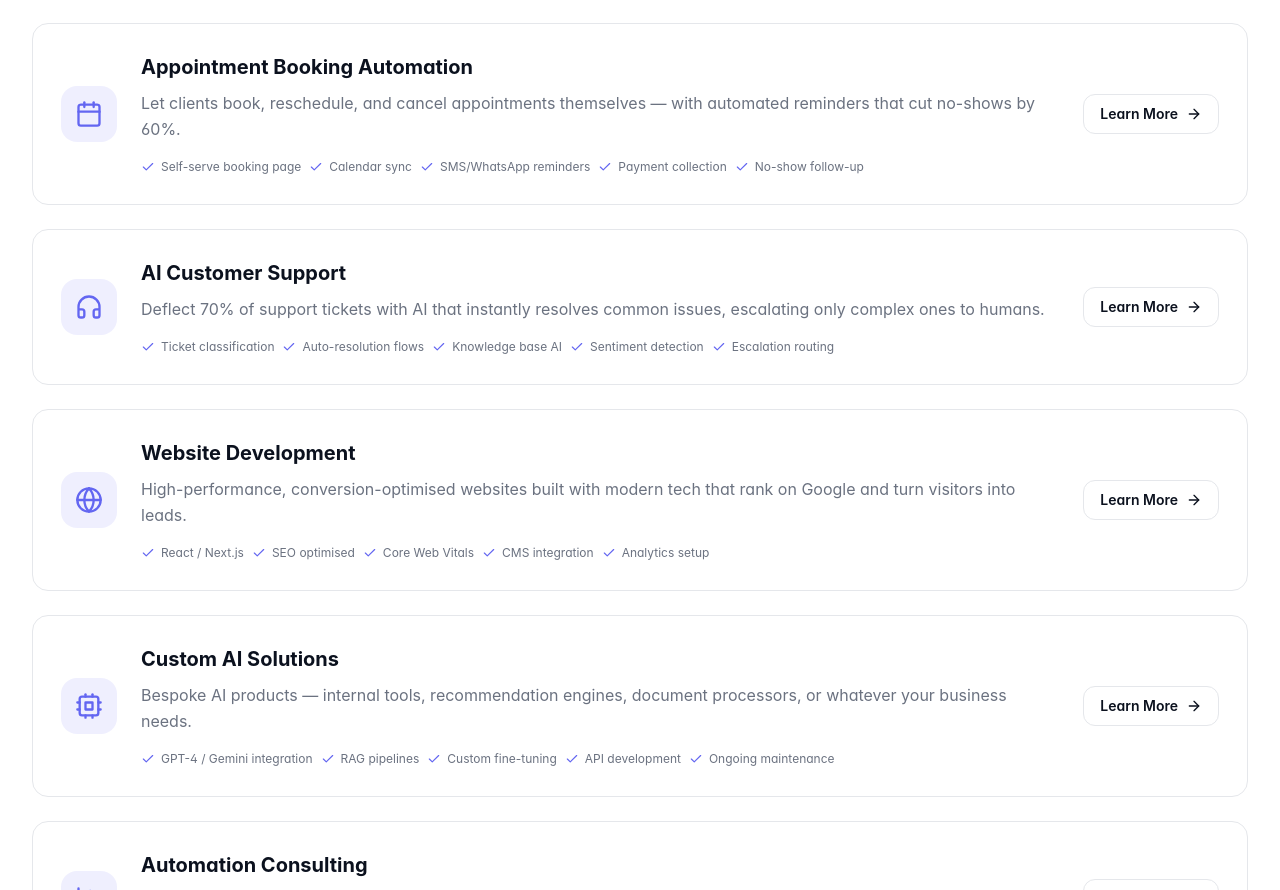
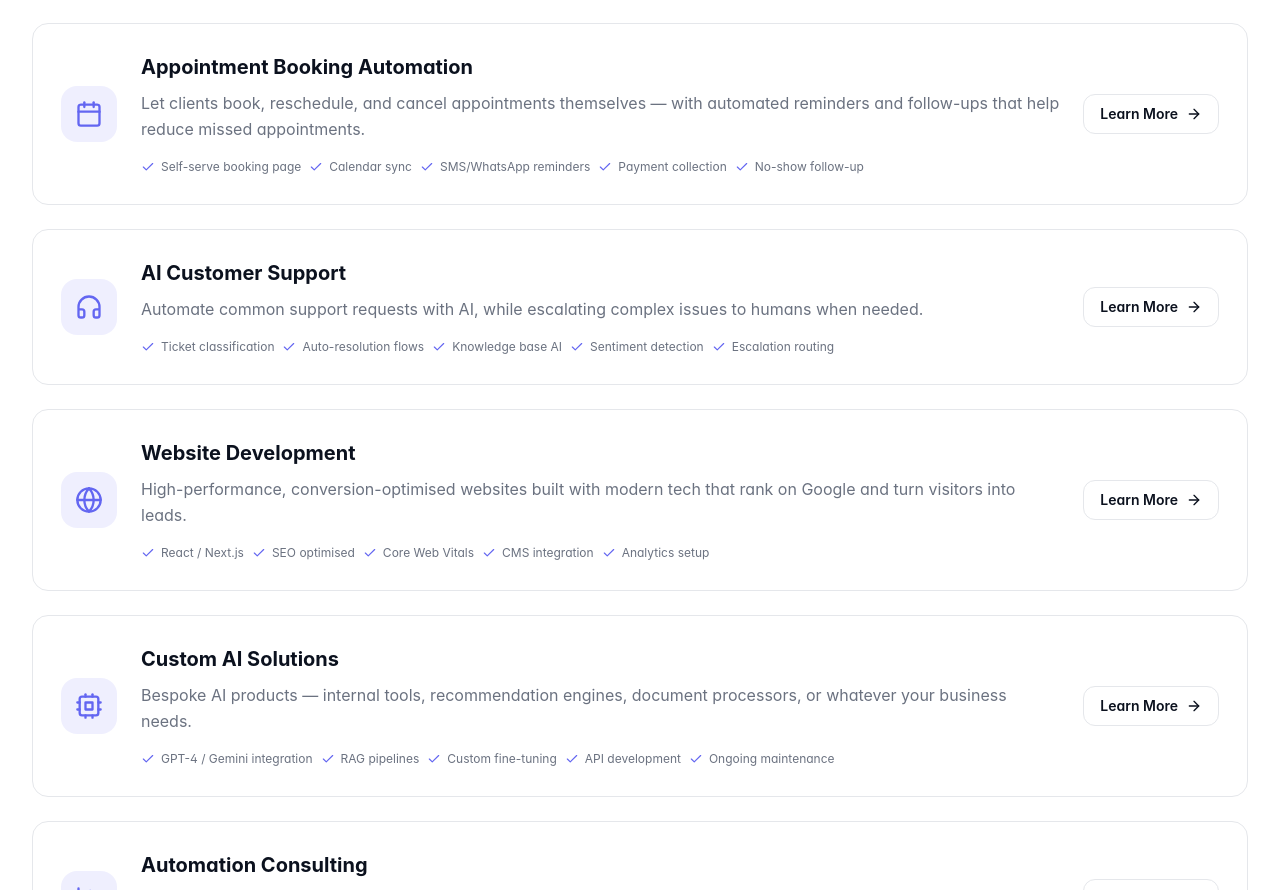
Before and after one commit to sohailk-cpu/Page2Lead, a React (Vite) app: page /services in a window 1280 px wide. Shown: the part 1675-2565 px from the top of the page. Built offline with nearby package versions, Linux system fonts and the light colour scheme.

Commit message:
Remove unsupported service outcome claims

```diff
--- a/src/data/services.ts
+++ b/src/data/services.ts
@@ -88,7 +88,7 @@ export const services: Service[] = [
   {
     id: 'appointment-booking',
     title: 'Appointment Booking Automation',
-    description: 'Let clients book, reschedule, and cancel appointments themselves — with automated reminders that cut no-shows by 60%.',
+    description: 'Let clients book, reschedule, and cancel appointments themselves — with automated reminders and follow-ups that help reduce missed appointments.',
     icon: 'Calendar',
     features: [
       'Self-serve booking page',
@@ -102,7 +102,7 @@ export const services: Service[] = [
   {
     id: 'ai-customer-support',
     title: 'AI Customer Support',
-    description: 'Deflect 70% of support tickets with AI that instantly resolves common issues, escalating only complex ones to humans.',
+    description: 'Automate common support requests with AI, while escalating complex issues to humans when needed.',
     icon: 'HeadphonesIcon',
     features: [
       'Ticket classification',
```
